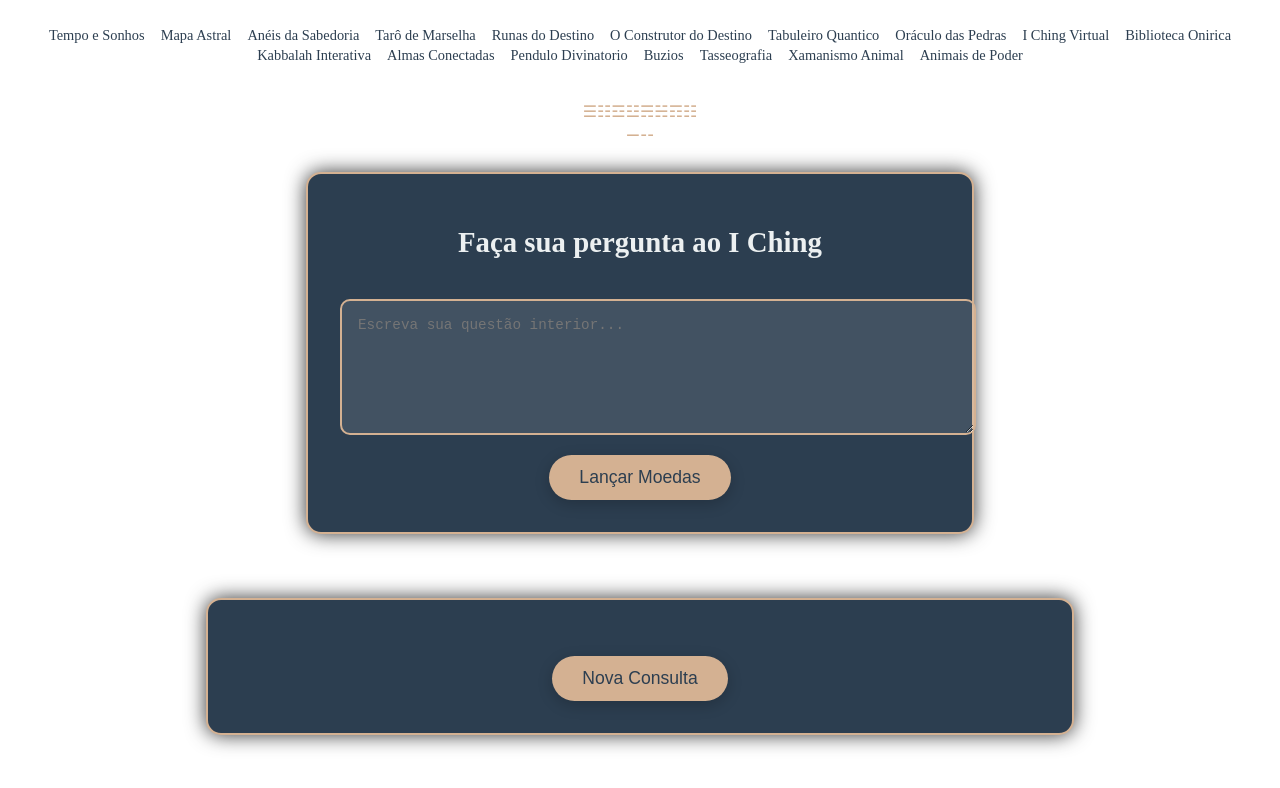
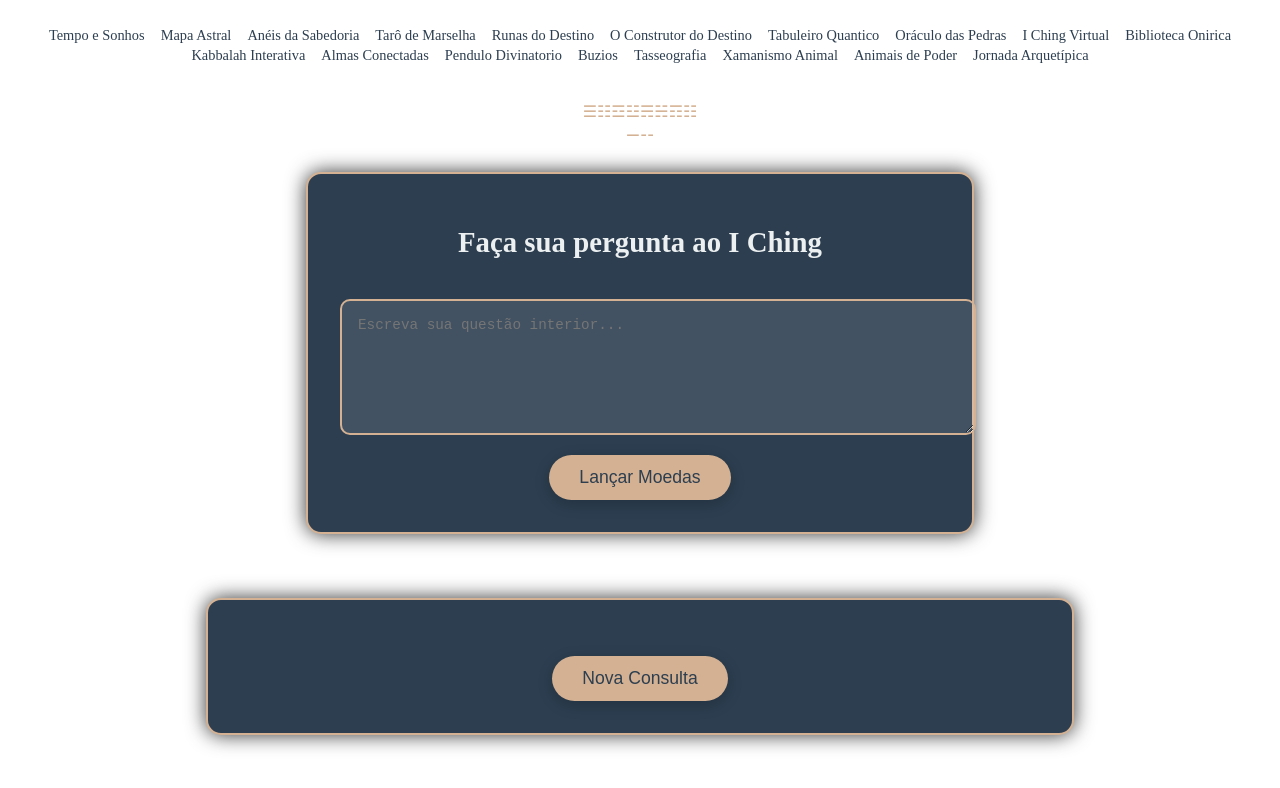
Before and after one commit to alexxanorafa/I-Ching-Virtual, a plain HTML site: page index.html in a window 1280 px wide. Drawn offline with Linux system fonts and the light colour scheme.

Commit message:
Update index.html

```diff
--- a/index.html
+++ b/index.html
@@ -27,6 +27,7 @@
         <a href="https://alexxanorafa.github.io/Tasseografia/" class="menu-item">Tasseografia</a>
         <a href="https://alexxanorafa.github.io/Xamanismo-Animal/" class="menu-item">Xamanismo Animal</a>
         <a href="https://alexxanorafa.github.io/Animais-de-Poder/" class="menu-item">Animais de Poder</a>
+        <a href="https://alexxanorafa.github.io/Jornada-Arquetipica/" class="menu-item">Jornada Arquetípica</a>
       </nav>
 
     <div id="game-container">
```
